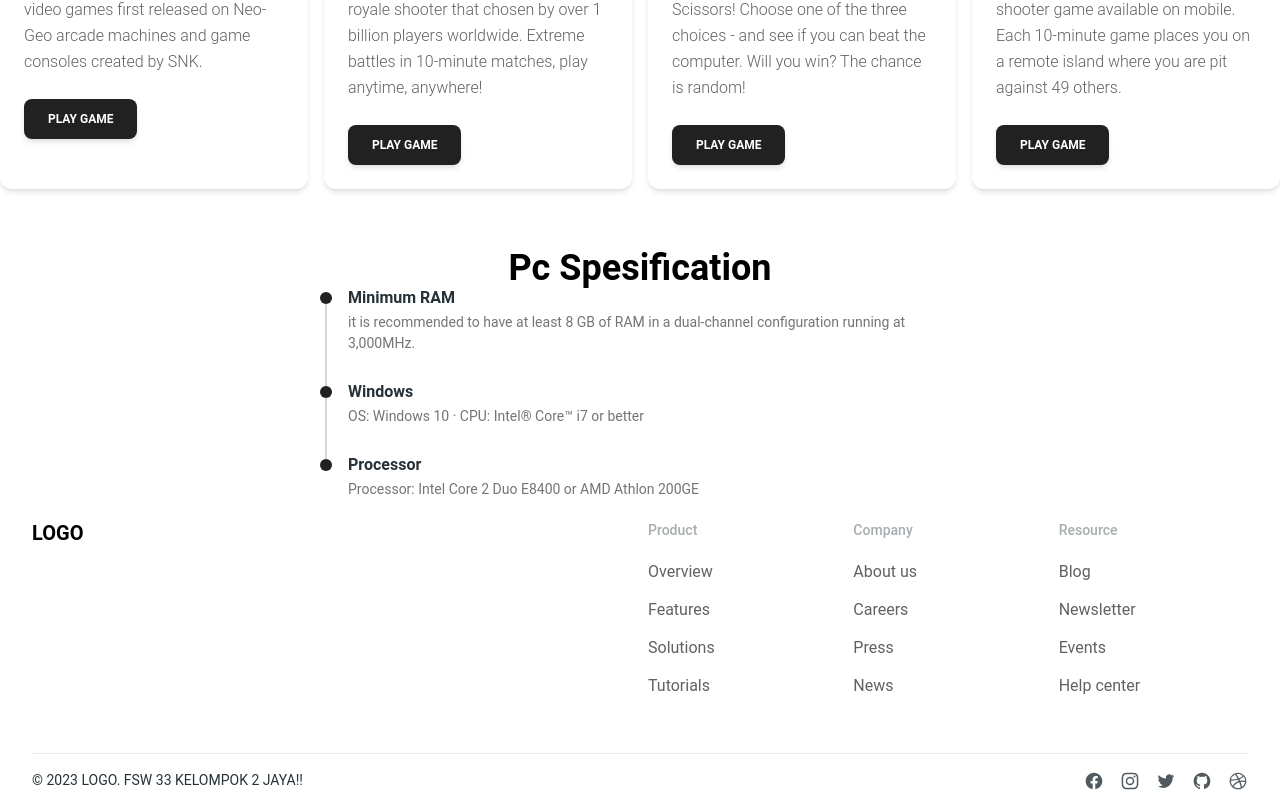
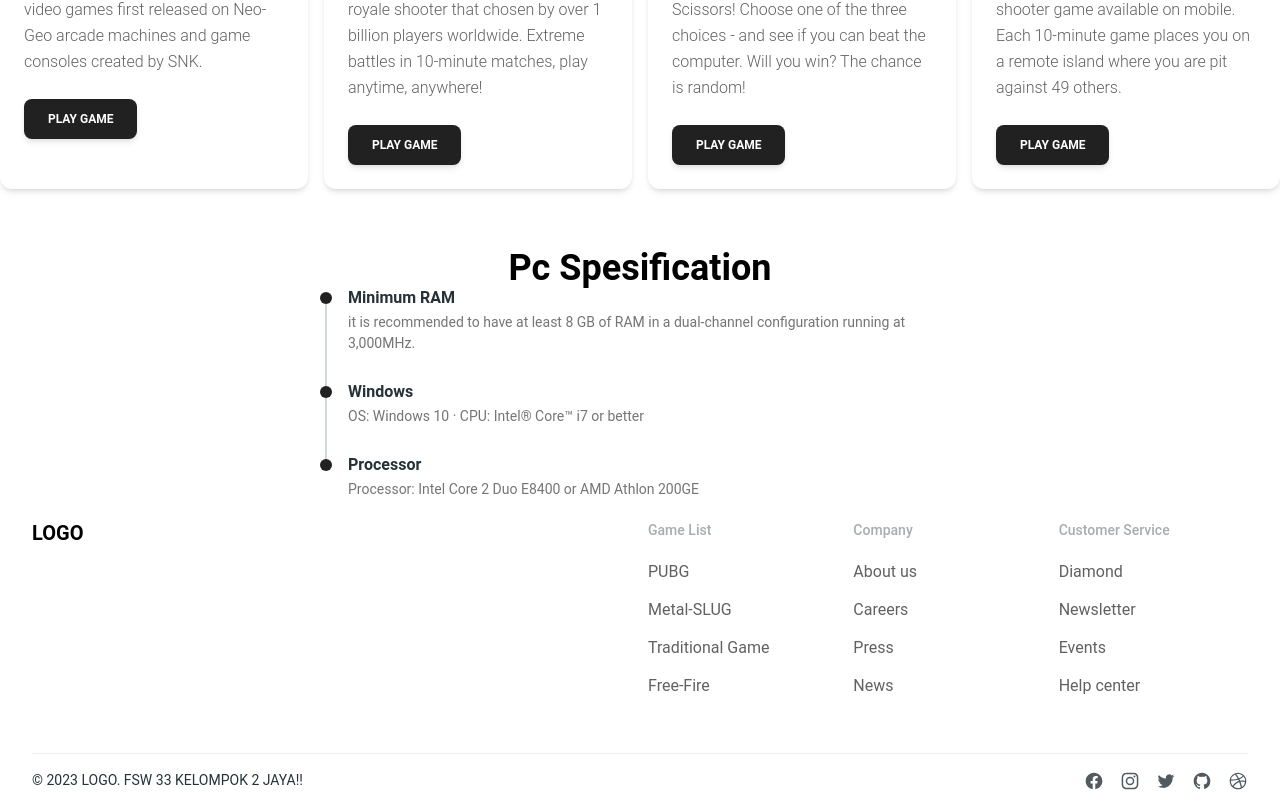
Before and after one commit to FSW33-Team2/Challenge-10-Frontend, a Next.js app: page / in a window 1280 px wide. Shown: the part 1419-2226 px from the top of the page. Built offline with nearby package versions, Linux system fonts and the light colour scheme.

Commit message:
bnerin footer dikit

```diff
--- a/src/components/Navigation/Footer.jsx
+++ b/src/components/Navigation/Footer.jsx
@@ -3,16 +3,16 @@ import { Typography } from "@material-tailwind/react";
 
 const LINKS = [
   {
-    title: "Product",
-    items: ["Overview", "Features", "Solutions", "Tutorials"],
+    title: "Game List",
+    items: ["PUBG", "Metal-SLUG", "Traditional Game", "Free-Fire"],
   },
   {
     title: "Company",
     items: ["About us", "Careers", "Press", "News"],
   },
   {
-    title: "Resource",
-    items: ["Blog", "Newsletter", "Events", "Help center"],
+    title: "Customer Service",
+    items: ["Diamond", "Newsletter", "Events", "Help center"],
   },
 ];
 
```
